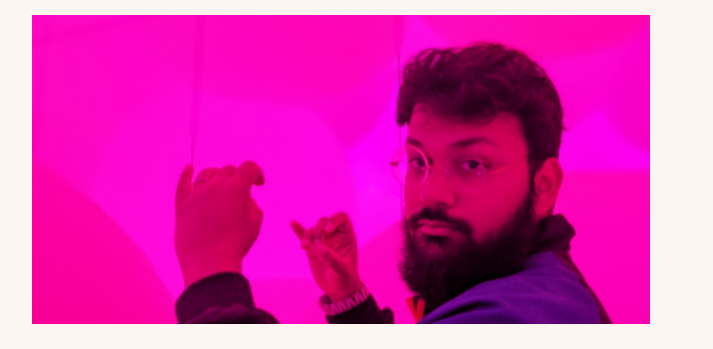
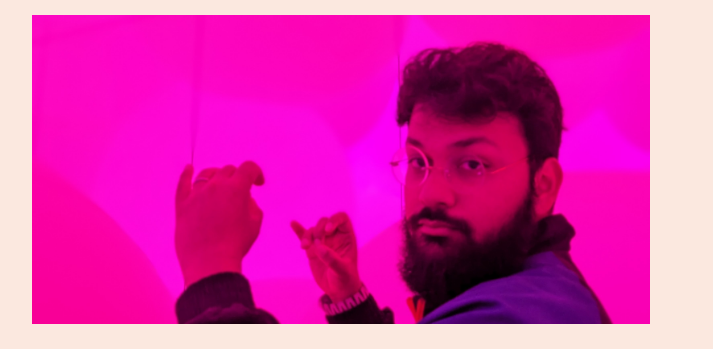
Before and after one commit to synas34/synas34.github.io, a plain HTML site: page index.html in a window 1280 px wide. Shown: the part 176-525 px from the top of the page, without its empty margins (283-996 px from the left). Drawn offline with Linux system fonts and the light colour scheme.

Commit message:
Added about page and example project page transitflow.html - changes to background colour and image size

```diff
--- a/BMFW.css
+++ b/BMFW.css
@@ -1,7 +1,7 @@
 body{
     font-family: 'Charter', serif; /* Classic, book-style font similar to the image */
-    color: #000;
-    background-color: #fdf5f2; /* Light beige background */
+    color: #2e2b26;
+    background-color: #fbe8df; /* Light beige background */
     margin: 40px auto;
     max-width: 650px;
     line-height: 1.6em;
```
